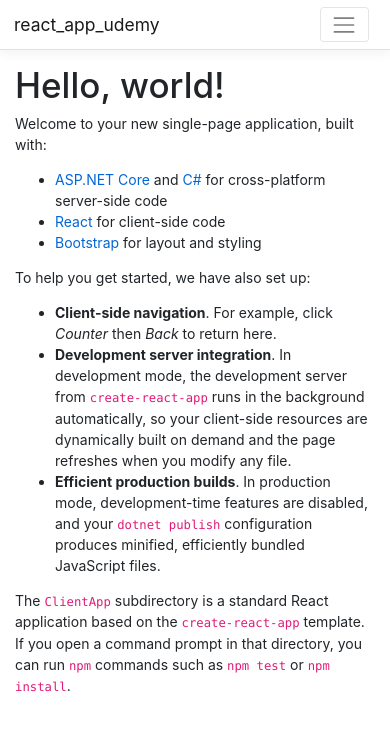
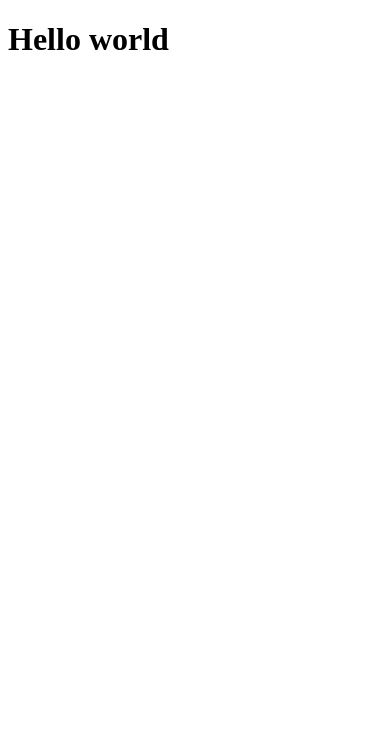
Before and after one commit to temirgaly/udemy-react-course, a React (Create React App) app in the folder react-app-udemy/ClientApp/: page / in a window 390 px wide. Shown: the top 730 px of the page. Built offline with nearby package versions, Linux system fonts and the light colour scheme.

Commit message:
123. Setting up the Project -clean up the solution. Push untracked files.

```diff
--- a/react-app-udemy/ClientApp/src/App.js
+++ b/react-app-udemy/ClientApp/src/App.js
@@ -1,22 +1,11 @@
 import React, { Component } from 'react';
-import { Route } from 'react-router';
-import { Layout } from './components/Layout';
-import { Home } from './components/Home';
-import { FetchData } from './components/FetchData';
-import { Counter } from './components/Counter';
-
-import './custom.css'
 
 export default class App extends Component {
-  static displayName = App.name;
-
   render () {
     return (
-      <Layout>
-        <Route exact path='/' component={Home} />
-        <Route path='/counter' component={Counter} />
-        <Route path='/fetch-data' component={FetchData} />
-      </Layout>
+      <div>
+        <h1>Hello world</h1>
+      </div>
     );
   }
 }
--- a/react-app-udemy/ClientApp/src/components/Counter.js
+++ /dev/null
@@ -1,31 +0,0 @@
-import React, { Component } from 'react';
-
-export class Counter extends Component {
-  static displayName = Counter.name;
-
-  constructor(props) {
-    super(props);
-    this.state = { currentCount: 0 };
-    this.incrementCounter = this.incrementCounter.bind(this);
-  }
-
-  incrementCounter() {
-    this.setState({
-      currentCount: this.state.currentCount + 1
-    });
-  }
-
-  render() {
-    return (
-      <div>
-        <h1>Counter</h1>
-
-        <p>This is a simple example of a React component.</p>
-
-        <p aria-live="polite">Current count: <strong>{this.state.currentCount}</strong></p>
-
-        <button className="btn btn-primary" onClick={this.incrementCounter}>Increment</button>
-      </div>
-    );
-  }
-}
--- a/react-app-udemy/ClientApp/src/components/FetchData.js
+++ /dev/null
@@ -1,59 +0,0 @@
-import React, { Component } from 'react';
-
-export class FetchData extends Component {
-  static displayName = FetchData.name;
-
-  constructor(props) {
-    super(props);
-    this.state = { forecasts: [], loading: true };
-  }
-
-  componentDidMount() {
-    this.populateWeatherData();
-  }
-
-  static renderForecastsTable(forecasts) {
-    return (
-      <table className='table table-striped' aria-labelledby="tabelLabel">
-        <thead>
-          <tr>
-            <th>Date</th>
-            <th>Temp. (C)</th>
-            <th>Temp. (F)</th>
-            <th>Summary</th>
-          </tr>
-        </thead>
-        <tbody>
-          {forecasts.map(forecast =>
-            <tr key={forecast.date}>
-              <td>{forecast.date}</td>
-              <td>{forecast.temperatureC}</td>
-              <td>{forecast.temperatureF}</td>
-              <td>{forecast.summary}</td>
-            </tr>
-          )}
-        </tbody>
-      </table>
-    );
-  }
-
-  render() {
-    let contents = this.state.loading
-      ? <p><em>Loading...</em></p>
-      : FetchData.renderForecastsTable(this.state.forecasts);
-
-    return (
-      <div>
-        <h1 id="tabelLabel" >Weather forecast</h1>
-        <p>This component demonstrates fetching data from the server.</p>
-        {contents}
-      </div>
-    );
-  }
-
-  async populateWeatherData() {
-    const response = await fetch('weatherforecast');
-    const data = await response.json();
-    this.setState({ forecasts: data, loading: false });
-  }
-}
--- a/react-app-udemy/ClientApp/src/components/Home.js
+++ /dev/null
@@ -1,26 +0,0 @@
-import React, { Component } from 'react';
-
-export class Home extends Component {
-  static displayName = Home.name;
-
-  render () {
-    return (
-      <div>
-        <h1>Hello, world!</h1>
-        <p>Welcome to your new single-page application, built with:</p>
-        <ul>
-          <li><a href='https://get.asp.net/'>ASP.NET Core</a> and <a href='https://msdn.microsoft.com/en-us/library/67ef8sbd.aspx'>C#</a> for cross-platform server-side code</li>
-          <li><a href='https://facebook.github.io/react/'>React</a> for client-side code</li>
-          <li><a href='http://getbootstrap.com/'>Bootstrap</a> for layout and styling</li>
-        </ul>
-        <p>To help you get started, we have also set up:</p>
-        <ul>
-          <li><strong>Client-side navigation</strong>. For example, click <em>Counter</em> then <em>Back</em> to return here.</li>
-          <li><strong>Development server integration</strong>. In development mode, the development server from <code>create-react-app</code> runs in the background automatically, so your client-side resources are dynamically built on demand and the page refreshes when you modify any file.</li>
-          <li><strong>Efficient production builds</strong>. In production mode, development-time features are disabled, and your <code>dotnet publish</code> configuration produces minified, efficiently bundled JavaScript files.</li>
-        </ul>
-        <p>The <code>ClientApp</code> subdirectory is a standard React application based on the <code>create-react-app</code> template. If you open a command prompt in that directory, you can run <code>npm</code> commands such as <code>npm test</code> or <code>npm install</code>.</p>
-      </div>
-    );
-  }
-}
--- a/react-app-udemy/ClientApp/src/components/Layout.js
+++ /dev/null
@@ -1,18 +0,0 @@
-import React, { Component } from 'react';
-import { Container } from 'reactstrap';
-import { NavMenu } from './NavMenu';
-
-export class Layout extends Component {
-  static displayName = Layout.name;
-
-  render () {
-    return (
-      <div>
-        <NavMenu />
-        <Container>
-          {this.props.children}
-        </Container>
-      </div>
-    );
-  }
-}
--- a/react-app-udemy/ClientApp/src/components/NavMenu.css
+++ /dev/null
@@ -1,18 +0,0 @@
-a.navbar-brand {
-  white-space: normal;
-  text-align: center;
-  word-break: break-all;
-}
-
-html {
-  font-size: 14px;
-}
-@media (min-width: 768px) {
-  html {
-    font-size: 16px;
-  }
-}
-
-.box-shadow {
-  box-shadow: 0 .25rem .75rem rgba(0, 0, 0, .05);
-}
--- a/react-app-udemy/ClientApp/src/components/NavMenu.js
+++ /dev/null
@@ -1,49 +0,0 @@
-import React, { Component } from 'react';
-import { Collapse, Container, Navbar, NavbarBrand, NavbarToggler, NavItem, NavLink } from 'reactstrap';
-import { Link } from 'react-router-dom';
-import './NavMenu.css';
-
-export class NavMenu extends Component {
-  static displayName = NavMenu.name;
-
-  constructor (props) {
-    super(props);
-
-    this.toggleNavbar = this.toggleNavbar.bind(this);
-    this.state = {
-      collapsed: true
-    };
-  }
-
-  toggleNavbar () {
-    this.setState({
-      collapsed: !this.state.collapsed
-    });
-  }
-
-  render () {
-    return (
-      <header>
-        <Navbar className="navbar-expand-sm navbar-toggleable-sm ng-white border-bottom box-shadow mb-3" light>
-          <Container>
-            <NavbarBrand tag={Link} to="/">react_app_udemy</NavbarBrand>
-            <NavbarToggler onClick={this.toggleNavbar} className="mr-2" />
-            <Collapse className="d-sm-inline-flex flex-sm-row-reverse" isOpen={!this.state.collapsed} navbar>
-              <ul className="navbar-nav flex-grow">
-                <NavItem>
-                  <NavLink tag={Link} className="text-dark" to="/">Home</NavLink>
-                </NavItem>
-                <NavItem>
-                  <NavLink tag={Link} className="text-dark" to="/counter">Counter</NavLink>
-                </NavItem>
-                <NavItem>
-                  <NavLink tag={Link} className="text-dark" to="/fetch-data">Fetch data</NavLink>
-                </NavItem>
-              </ul>
-            </Collapse>
-          </Container>
-        </Navbar>
-      </header>
-    );
-  }
-}
--- a/react-app-udemy/ClientApp/src/custom.css
+++ /dev/null
@@ -1,14 +0,0 @@
-/* Provide sufficient contrast against white background */
-a {
-  color: #0366d6;
-}
-
-code {
-  color: #E01A76;
-}
-
-.btn-primary {
-  color: #fff;
-  background-color: #1b6ec2;
-  border-color: #1861ac;
-}
--- /dev/null
+++ b/react-app-udemy/ClientApp/src/index.css
@@ -0,0 +1,5 @@
+body {
+    margin: 0;
+    padding: 0;
+    font-family: sans-serif;
+}
--- a/react-app-udemy/ClientApp/src/index.js
+++ b/react-app-udemy/ClientApp/src/index.js
@@ -1,17 +1,12 @@
-import 'bootstrap/dist/css/bootstrap.css';
 import React from 'react';
 import ReactDOM from 'react-dom';
-import { BrowserRouter } from 'react-router-dom';
 import App from './App';
 import registerServiceWorker from './registerServiceWorker';
 
-const baseUrl = document.getElementsByTagName('base')[0].getAttribute('href');
 const rootElement = document.getElementById('root');
 
 ReactDOM.render(
-  <BrowserRouter basename={baseUrl}>
-    <App />
-  </BrowserRouter>,
+  <App />,
   rootElement);
 
 registerServiceWorker();
```
Also changed, not shown: react-app-udemy/ClientApp/package.json (+12 -0 lines).
